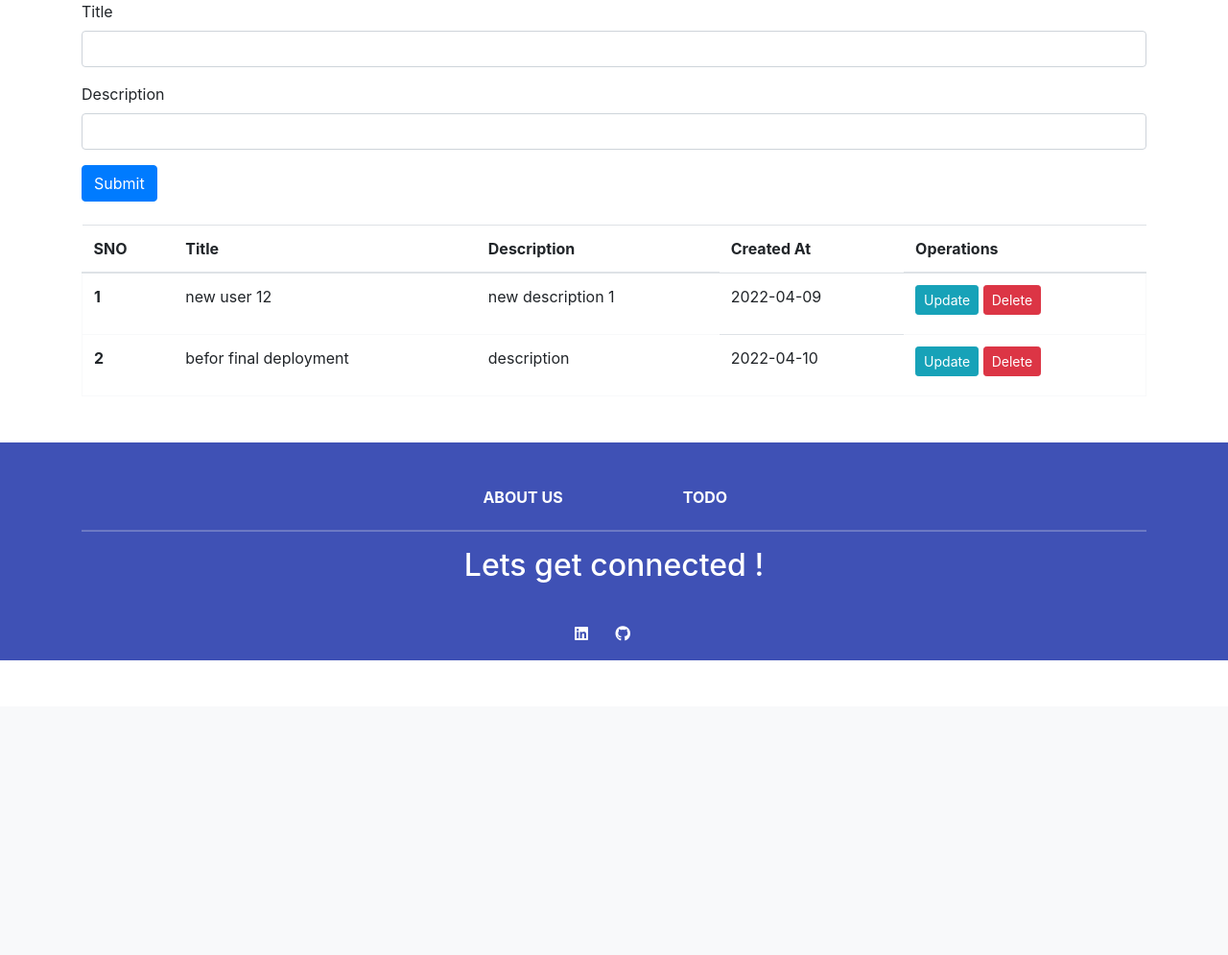
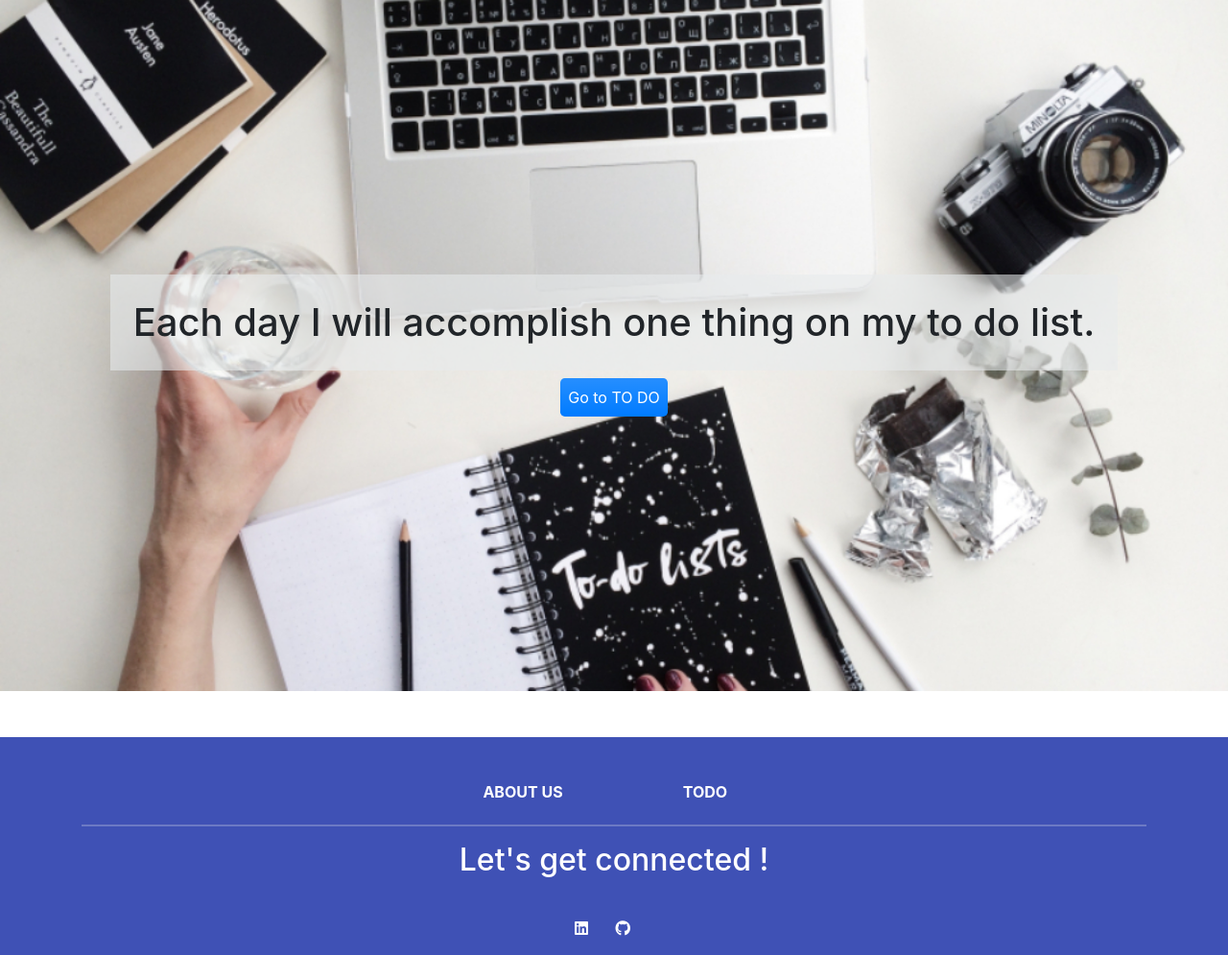
Before and after one commit to sarangyogi/Todo, a Flask app: page / in a window 1280 px wide. Shown: the part 65-1060 px from the top of the page at 96% size. Before the commit the page ends 753 px from the top, so only its background shows below. Run offline with Flask 2, Linux system fonts and the light colour scheme; a user stored in the database is signed in; data comes from the database, SQL or seed files in the repository; some libraries are stand-ins or nearby versions.

Commit message:
Fixed authentication and added landing page

```diff
--- a/app.py
+++ b/app.py
@@ -32,7 +32,11 @@ class Todo(db.Model):
     CreatedAt=db.Column(db.DateTime,default=datetime.utcnow())
     user_id=db.Column(db.Integer,db.ForeignKey('user.id'))
 
-@app.route('/',methods=["POST","GET"])
+@app.route('/')
+def landing():
+    return render_template('index.html',user=current_user)
+
+@app.route('/home',methods=["POST","GET"])
 @login_required
 def home_page():
     if(request.method=="POST"):
@@ -42,7 +46,7 @@ def home_page():
         data=Todo(title=title,desc=description,user_id=user_id)
         db.session.add(data)
         db.session.commit()
-    return render_template('index.html',user=current_user)
+    return render_template('home.html',user=current_user)
 
 @app.route('/delete/<int:sno>')
 def deleteItem(sno):
@@ -83,7 +87,7 @@ def login():
                 flash("Wrong Credentials!",category="error")
         else:
             flash("You've to register first!",category="error")
-    return render_template('login.html')
+    return render_template('login.html',user=current_user)
 
 @app.route('/register',methods=["POST","GET"])
 def register():
@@ -103,7 +107,7 @@ def register():
             db.session.add(data)
             db.session.commit()
             return redirect(url_for('.login'))
-    return render_template('register.html')
+    return render_template('register.html',user=current_user)
 
 @app.route('/logout')
 @login_required
--- a/templates/base.html
+++ b/templates/base.html
@@ -26,12 +26,12 @@
     <div class="collapse navbar-collapse justify-content-center" id="collapsibleNavbar">
       <ul class="navbar-nav">
         <li class="nav-item">
-          <a class="nav-link active" aria-current="page" href="/">Home</a>
+          <a class="nav-link active" aria-current="page" href="/home">Home</a>
         </li>
         <li class="nav-item">
           <a class="nav-link" href="/about">About</a>
         </li>
-        {% if user %}
+        {% if user.is_authenticated %}
           <li class="nav-item">
             <a class="nav-link" href="/logout">Logout</a>
           </li>
@@ -71,7 +71,7 @@
 
   {% endblock todo %}
 
-<div class="my-5">
+<div class="">
   <footer class="text-center text-white" style="background-color: #3f51b5">
     <div class="container">
       <section class="mt-5">
@@ -83,7 +83,7 @@
           </div>
           <div class="col-md-2">
             <h6 class="text-uppercase font-weight-bold">
-              <a href="/" class="text-white text-decoration-none">TODO</a>
+              <a href="/home" class="text-white text-decoration-none">TODO</a>
             </h6>
           </div>
         </div>
@@ -92,15 +92,15 @@
       <section class="mb-3">
         <div class="row d-flex justify-content-center">
             <p class="h2">
-              Lets get connected !
+              Let's get connected !
             </p>
         </div>
       </section>
       <section class="text-center p-3 background-color: rgba(0, 0, 0, 0.2)">
-        <a href="https://www.linkedin.com/in/sarang-yogi-4b98b818b" class="text-white me-4 text-decoration-none">
+        <a href="https://www.linkedin.com/in/sarang-yogi-4b98b818b" target="_blank" class="text-white me-4 text-decoration-none">
           <i class="fab fa-linkedin"></i>
         </a>
-        <a href="https://github.com/sarangyogi" class="text-white me-4 text-decoration-none">
+        <a href="https://github.com/sarangyogi" target="_blank" class="text-white me-4 text-decoration-none">
           <i class="fab fa-github"></i>
         </a>
       </section>
--- a/templates/index.html
+++ b/templates/index.html
@@ -1,45 +1,15 @@
 {% extends 'base.html' %}
 {% block todo %}
-<div class="container">
-  <form action="/" method="post">
-      <div class="mb-3">
-        <label for="exampleInputEmail1" class="form-label">Title</label>
-        <input type="text" name="title" class="form-control" id="exampleInputEmail1" aria-describedby="emailHelp" required>
-      </div>
-      <div class="mb-3">
-        <label for="exampleInputPassword1" class="form-label">Description</label>
-        <input type="text" name="desc" class="form-control" id="exampleInputPassword1" required>
-      </div>
-      <button type="submit" class="btn btn-primary">Submit</button>
-    </form>
+<div class="land" style="display: flex;flex-direction: column; height: 90vh; background: transparent url('/static/landing_page.jpg') no-repeat center;background-size: cover;align-items: center;
+justify-content: center;">
+    <div class="h1 text-center p-4" style="background-color: #e9ebed91;min-height: 100px;display: flex;align-items: center;">
+        Each day I will accomplish one thing on my to do list.
+    </div>
+    {% if user.is_authenticated %}
+        <a href="/home" type="button" class="p-2 rounded-3 text-white text-decoration-none bg-primary bg-gradient">Go to TO DO</a>
+    {% else %}
+        <a href="/login" type="button" class="p-2 rounded-3 text-white text-decoration-none bg-primary bg-gradient"> Login to Proceed !</a>
+    {% endif %}
 </div>
-<div class="container mt-4">
-  <table class="table table-hover">
-      <thead>
-        <tr>
-          <th scope="col">SNO</th>
-          <th scope="col">Title</th>
-          <th scope="col">Description</th>
-          <th scope="col" class="d-none d-sm-block border-bottom-0">Created At</th>
-          <th scope="col">Operations</th>
-        </tr>
-      </thead>
-      <tbody class="border border-light">
-        {% if user %}
-        {% for row in user.todos %}
-            <tr>
-            <th scope="row">{{loop.index}}</th>
-            <td>{{row.title}}</td>
-            <td>{{row.desc}}</td>
-            <td class="d-none d-sm-block border-bottom-0">{{row.CreatedAt.strftime('%Y-%m-%d')}}</td>
-            <td>
-              <a href="/update/{{row.sno}}" type="button" class="btn btn-info btn-sm mb-2">Update</a>
-              <a href="/delete/{{row.sno}}" type="button" class="btn btn-danger btn-sm mb-2">Delete</a>
-            </td>
-          </tr>
-        {% endfor %}
-        {% endif %}
-      </tbody>
-    </table>
-</div>
+
 {% endblock todo %}
```
Also changed, not shown: templates/home.html (added, +45 -0 lines), static/landing_page.jpg (added).
